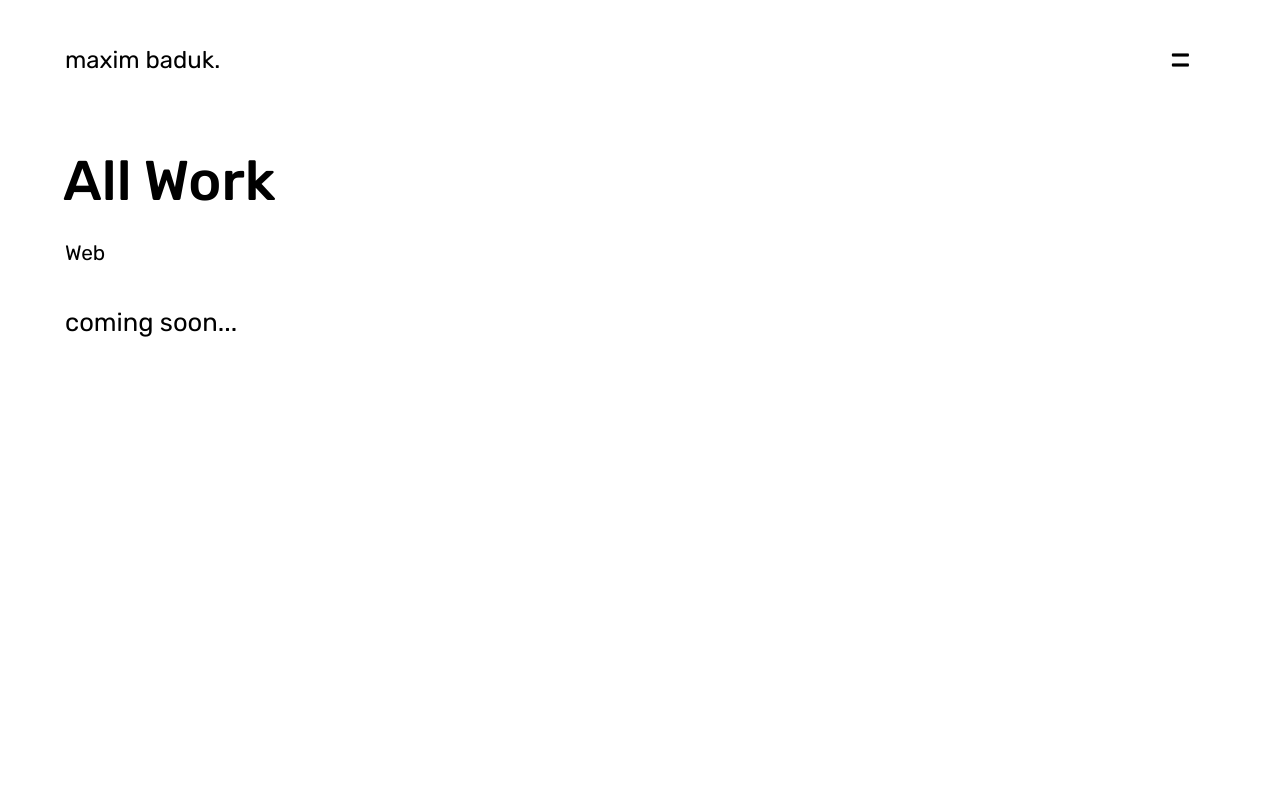
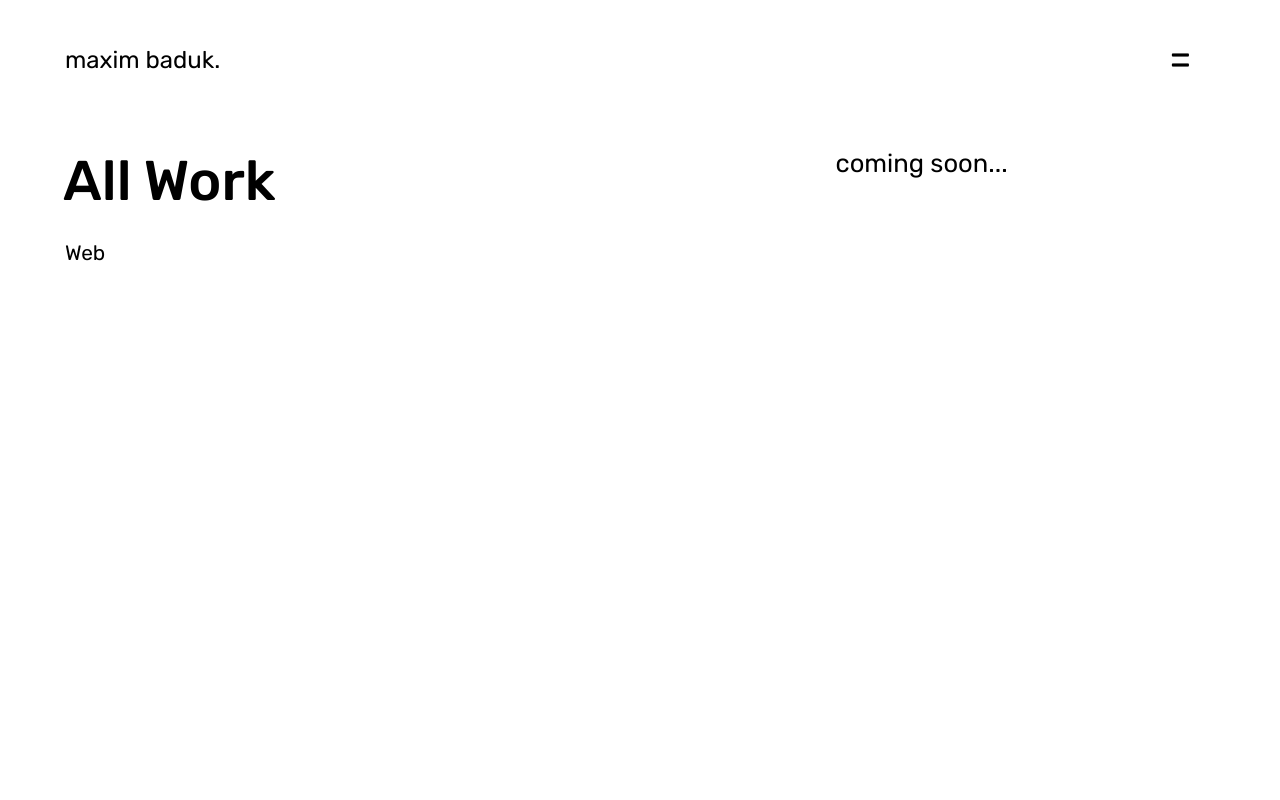
Before and after one commit to mbaduk3/mbaduk3.github.io, a Gatsby site: page /all_work in a window 1280 px wide. Shown: the top 800 px of the page. Built offline with nearby package versions, Linux system fonts and the light colour scheme; Gatsby itself is replaced by a stand-in of ours.

Commit message:
resume display layout -> flex

```diff
--- a/package.json
+++ b/package.json
@@ -30,6 +30,7 @@
     "node-sass": "^4.14.1",
     "prismjs": "^1.19.0",
     "react": "^16.12.0",
+    "react-collapsible": "^2.8.0",
     "react-dom": "^16.12.0",
     "react-helmet": "^5.2.1",
     "styled-components": "^5.1.0"
--- a/src/components/sublayout.js
+++ b/src/components/sublayout.js
@@ -17,11 +17,11 @@ export default (props) => {
 
     return (
         <div className="sublayout">
-            <div className="options-box">
+            <div className="options-box left">
                 <h1>{props.pageTitle}</h1>
                 <ul className="sublayout-opts-list">{opts}</ul>
             </div>
-            {props.children[activeOptIndex].props.children}
+            {props.children[activeOptIndex]}
         </div>
     );
 }
--- a/src/styles/global.scss
+++ b/src/styles/global.scss
@@ -379,30 +379,45 @@ body.light {
 }
 
 .sublayout {
+  display: flex;
+  flex-direction: row;
+  flex-wrap: wrap;
+  // display: grid;
+  // gap: 1rem 3rem;
+  // grid-template-columns: repeat(auto-fit, minmax(250px, 1fr));
+  // grid-template-areas:
+  //   "options-box"
+  //   "left-content"
+  //   "right-content";
+  font-size: 1.6rem;
+  // * { animation: fadeIn linear var(--color-transition-time); }
+}
+
+.left {
   width: 100%;
-  display: grid;
-  gap: 1rem 3rem;
-  // grid-template-columns: repeat(auto-fit, minmax(250px, 1fr));
-  grid-template-areas:
-    "options-box"
-    "left-content"
-    "right-content";
-  font-size: 1.6rem;
+  padding-right: 2rem;
+}
+.right {
+  width: 100%;
+  display: flex;
+  align-items: center;
+}
+
+@media (min-width: 700px) {
   .left {
-    grid-area: left-content;
+    width: 67%;
   }
   .right {
-    grid-area: right-content;
+    width: 32%;
   }
-  // * { animation: fadeIn linear var(--color-transition-time); }
 }
 
 @media (min-width: 500px) {
   .sublayout {
-    grid-template-columns: 57% 1fr;
-    grid-template-areas:
-      "options-box options-box"
-      "left-content right-content";
+    // grid-template-columns: 57% 1fr;
+    // grid-template-areas:
+    //   "options-box options-box"
+    //   "left-content right-content";
   }
   .site-footer {
     flex-direction: row;
@@ -535,3 +550,83 @@ body.light {
 .full-menu-opt {
   margin: 1rem 0;
 }
+
+.bio {
+  display: flex;
+  flex-direction: row;
+  flex-wrap: wrap;
+  div {
+    margin: 2rem 0;
+  }
+}
+
+.resume {
+  display: flex;
+  flex-direction: row;
+  flex-wrap: wrap;
+  width: 100%;
+}
+
+.resume-section {
+  font-size: 1.5rem;
+  display: flex;
+  flex-direction: row;
+  flex-wrap: wrap;
+  width: 100%;
+  .resume-section-title {
+    font-size: 1rem;
+    text-transform: uppercase;
+    margin: 1rem 0;
+    width: 100%;
+    border-bottom: 2px solid var(--primary-color);
+    padding-bottom: 0.5rem;
+    // font-weight: 500;
+  }
+}
+
+.resume-entry {
+  display: flex;
+  flex-direction: row;
+  margin: 2rem 0;
+  .resume-entry-head {
+    display: flex;
+    align-items: baseline;
+    justify-content: space-between;
+    grid-area: right;
+  }
+  .resume-entry-sub {
+    display: flex;
+    justify-content: space-between;
+  }
+  .resume-entry-meta {
+    font-weight: 500;
+    font-size: 2rem;
+    text-transform: none;
+    margin: 0;
+    display: flex;
+    flex-direction: column;
+    flex-basis: 40%;
+    flex-shrink: 0;
+    flex-grow: 0;
+    margin-right: 3rem;
+    h1 {
+      font-size: 2rem;
+      font-weight: 500;
+      margin: 0;
+    }
+  }
+  h3 {
+    font-size: 0.7rem;
+    color: var(--secondary-color);
+    margin: 0;
+    font-weight: 400;
+   }
+  ul {
+    list-style: none;
+    padding: 0;
+  }
+  li {
+    font-size: 1rem;
+    margin: 1rem 0;
+  }
+}
```
Also changed, not shown: _data/resume.json (+10 -4 lines), public/static/d/2439982512.json (+1 -1 lines), src/components/resume.js (+10 -25 lines), src/pages/index.js (+7 -6 lines), 1 other file.
